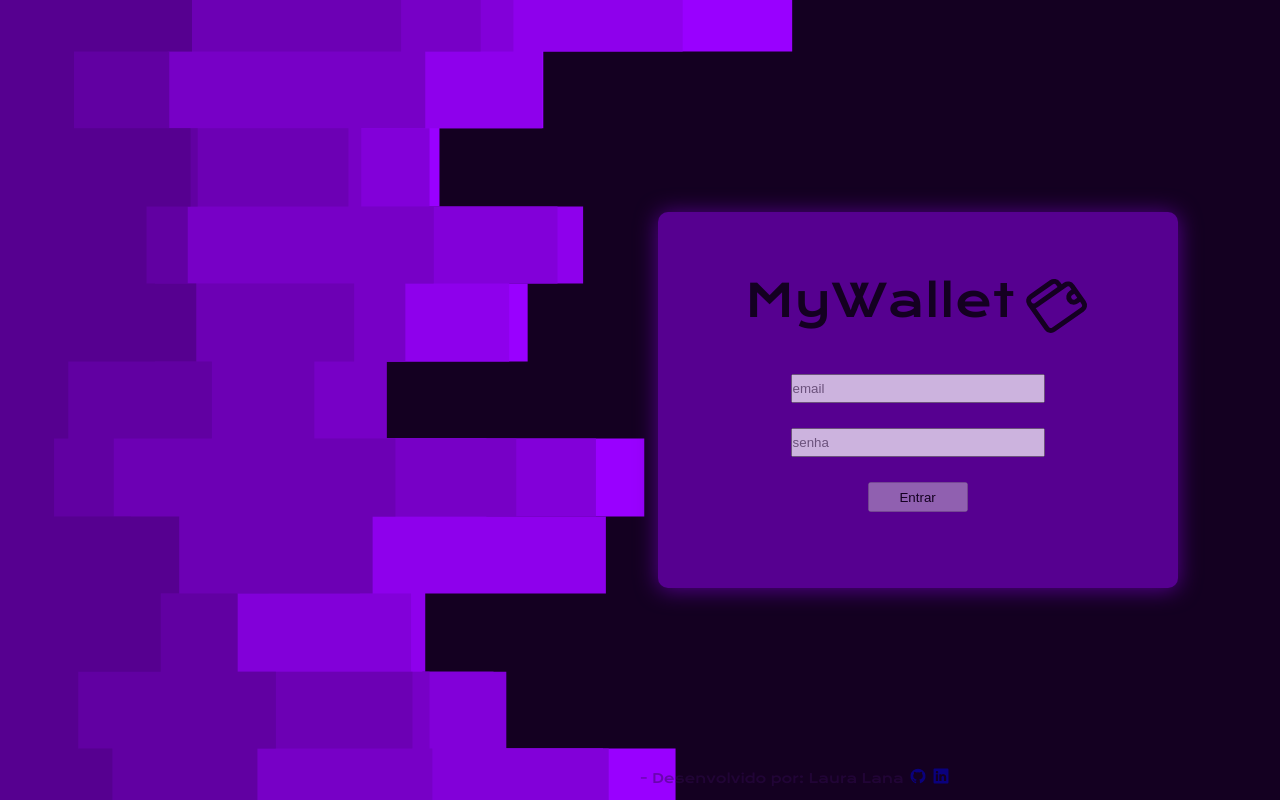
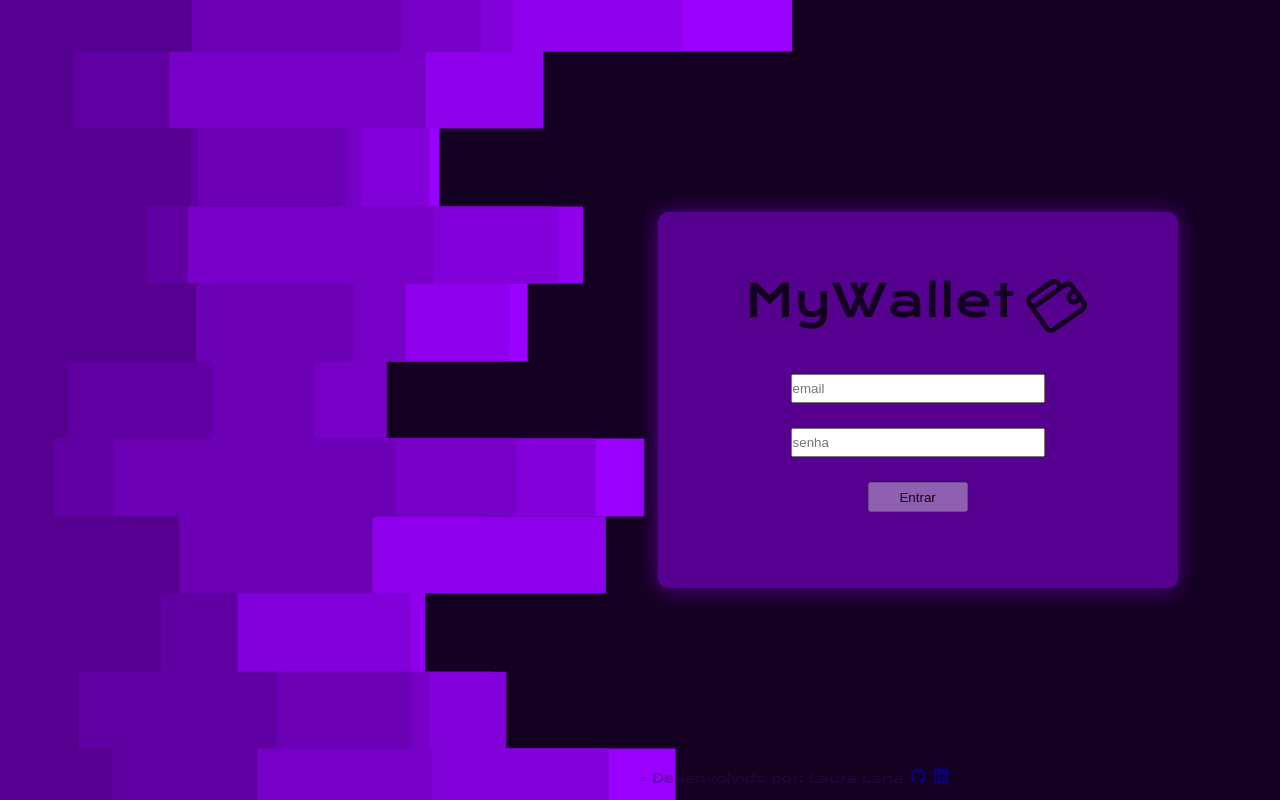
Before and after one commit to lauralana/Project-MyWallet, a React (Create React App) app: page / in a window 1280 px wide. Built offline with nearby package versions, Linux system fonts and the light colour scheme; a web font is replaced by a local one.

Commit message:
input sem opacidade

```diff
--- a/src/style/login.css
+++ b/src/style/login.css
@@ -54,8 +54,9 @@
 }
 
 .form-login input {
+  outline: none;
   height: 25px;
-  opacity: 70%;
+  /* opacity: 50%; */
   width: 250px;
 }
 
```
